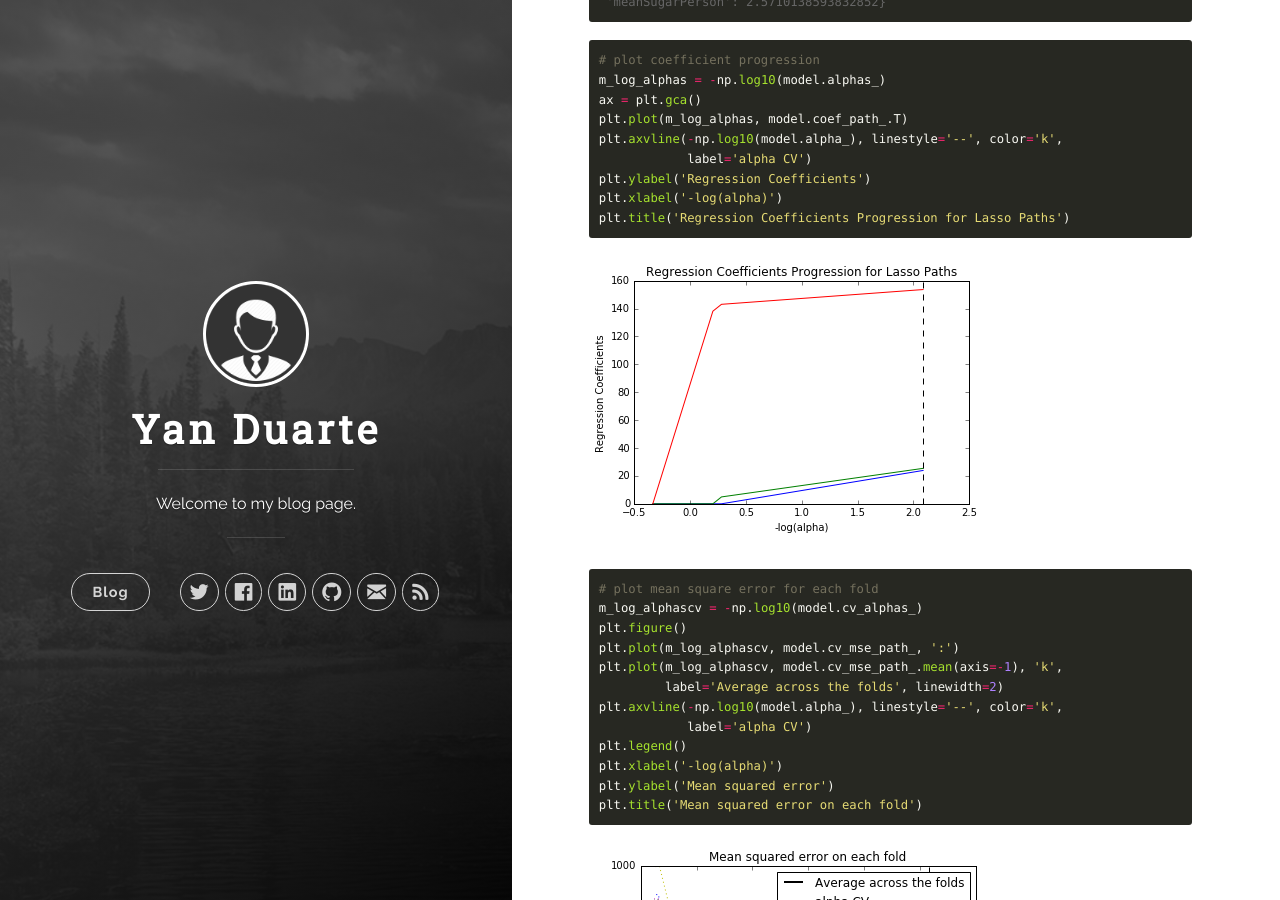
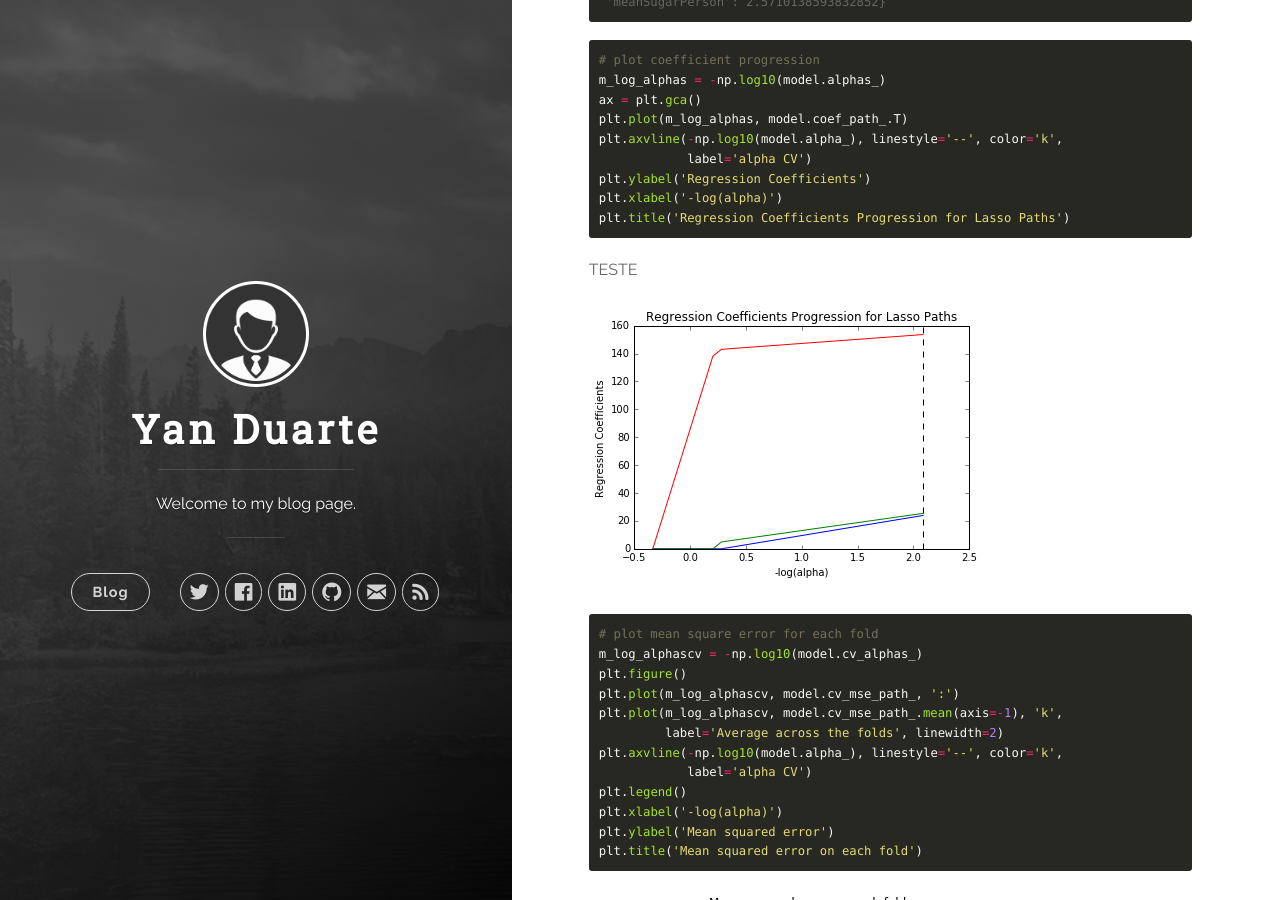
Before and after one commit to yan-duarte/yan-duarte.github.io, a Jekyll site: the page built from _posts/2016-10-17-MLDA-Assignment3.md, in a window 1280 px wide and 900 px high, scrolled down 2195 px. Built offline with Jekyll 4.4.1, drawn with Linux system fonts in a browser that asks for light colours; nearby versions of some CDN libraries.

Commit message:
Updated 2016-10-17-MLDA-Assignment3.md

````diff
--- a/_posts/2016-10-17-MLDA-Assignment3.md
+++ b/_posts/2016-10-17-MLDA-Assignment3.md
@@ -102,7 +102,7 @@ plt.xlabel('-log(alpha)')
 plt.title('Regression Coefficients Progression for Lasso Paths')
 ```
 
-<a name = "#figura_1"></a>
+<a name = "#figura_1"></a>TESTE
 
 ![Figure 1]({{site.baseurl}}/yan-duarte.github.io/images/mlda-assignments/mlda-ass3-fig1.png)
 
````
